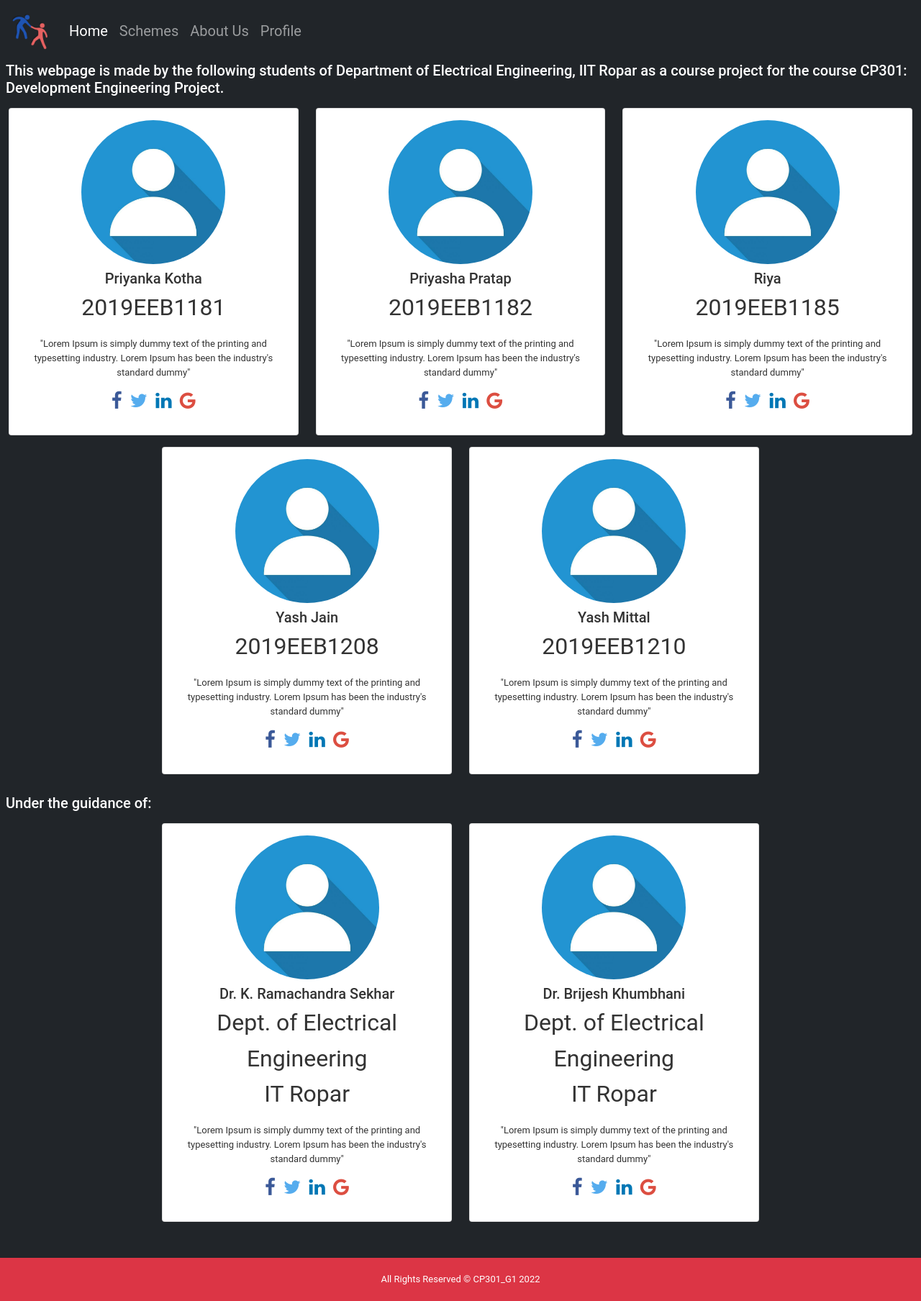
After one commit to Sahayata-Portal/sahayata-portal, a Django app: page /ourteam in a window 1280 px wide. The commit adds this page. Shown: the whole page at 72% size. Run offline with Django 4.2, Linux system fonts and the light colour scheme; parts of the project's set-up code (start-up, migrations or seed data) failed here and were passed over.

Commit message:
about us page added

```diff
--- /dev/null
+++ b/main/static/main/css/ourteam.css
@@ -0,0 +1,50 @@
+body {
+    margin: 0;
+    font-family: Roboto, -apple-system, BlinkMacSystemFont, "Segoe UI", Roboto, "Helvetica Neue", Arial, sans-serif, "Apple Color Emoji", "Segoe UI Emoji", "Segoe UI Symbol", "Noto Color Emoji";
+    font-size: .8125rem;
+    font-weight: 400;
+    line-height: 1.5385;
+    color: #333;
+    text-align: left;
+    background-color: #f5f5f5
+}
+
+.mt-100 {
+    margin-top: 100px
+}
+
+.book {
+    color: #66bb6a
+}
+
+.bg-success-400 {
+    background-color: #66bb6a
+}
+
+[class*=bg-]:not(.bg-transparent):not(.bg-light):not(.bg-white):not(.btn-outline):not(body) {
+    color: #fff
+}
+
+.btn {
+    position: relative
+}
+
+.border-warning-400 {
+    border-color: #ff7043
+}
+
+.facebook {
+    color: #3b5998
+}
+
+.google {
+    color: #dc4e41
+}
+
+.linkedin {
+    color: #0077b5
+}
+
+.twitter {
+    color: #55acee
+}
--- a/main/templates/main/base.html
+++ b/main/templates/main/base.html
@@ -31,7 +31,7 @@
                         <a class="nav-link" href=schemes [name='schemes']>Schemes</a>
                     </li>
                     <li class="nav-item">
-                        <a class="nav-link" href="#">About Us</a>
+                        <a class="nav-link" href=ourteam [name='ourteam']>About Us</a>
                     </li>
                     <li>
                         <a href="#" class="nav-link">Profile</a>
--- /dev/null
+++ b/main/templates/main/ourteam.html
@@ -0,0 +1,129 @@
+{% extends "main/base.html" %}
+{% load static %}
+
+{% block content %}
+<link rel="stylesheet" href="https://cdnjs.cloudflare.com/ajax/libs/font-awesome/4.7.0/css/font-awesome.min.css">
+<link rel="stylesheet" href="{% static 'main/css/ourteam.css' %}">
+<div class="text-white ms-2"><h5>This webpage is made by the following students of Department of Electrical Engineering, IIT Ropar as a course project for the course CP301: Development Engineering Project.</h5></div>
+<div class="container-fluid d-flex justify-content-center mt-2">
+    <div class="row">
+        <div class="col-lg-4 mt-2">
+            <div class="card">
+                <div class="card-body text-center"> <img src="{% static 'main/images/default_dp.jpg' %}" class="rounded-circle" width="200" height="200">
+                    <h5 class="card-title mt-2 mb-1">Priyanka Kotha</h5> <span class="fs-2 mb-3 font-weight-bold">2019EEB1181</span>
+                    <p class="mb-3 mt-3">"Lorem Ipsum is simply dummy text of the printing and typesetting industry. Lorem Ipsum has been the industry's standard dummy"</p>
+                    <ul class="list-inline">
+                        <li class="list-inline-item"><a><i class="fa fa-facebook fa-2x facebook"></i></a></li>
+                        <li class="list-inline-item"><a><i class="fa fa-twitter fa-2x twitter"></i></a></li>
+                        <li class="list-inline-item"><a><i class="fa fa-linkedin fa-2x linkedin"></i></a></li>
+                        <li class="list-inline-item"><a><i class="fa fa-google fa-2x google"></i></a></li>
+                    </ul>
+                </div>
+            </div>
+        </div>
+        <div class="col-lg-4 mt-2">
+            <div class="card">
+                <div class="card-body text-center"> <img src="{% static 'main/images/default_dp.jpg' %}" class="rounded-circle" width="200" height="200">
+                    <h5 class="card-title mt-2 mb-1">Priyasha Pratap</h5> <span class="fs-2 mb-3 font-weight-bold">2019EEB1182</span>
+                    <p class="mb-3 mt-3">"Lorem Ipsum is simply dummy text of the printing and typesetting industry. Lorem Ipsum has been the industry's standard dummy"</p>
+                    <ul class="list-inline">
+                        <li class="list-inline-item"><a><i class="fa fa-facebook fa-2x facebook"></i></a></li>
+                        <li class="list-inline-item"><a><i class="fa fa-twitter fa-2x twitter"></i></a></li>
+                        <li class="list-inline-item"><a><i class="fa fa-linkedin fa-2x linkedin"></i></a></li>
+                        <li class="list-inline-item"><a><i class="fa fa-google fa-2x google"></i></a></li>
+                    </ul>
+                </div>
+            </div>
+        </div>
+        <div class="col-lg-4 mt-2">
+            <div class="card">
+                <div class="card-body text-center"> <img src="{% static 'main/images/default_dp.jpg' %}" class="rounded-circle" width="200" height="200">
+                    <h5 class="card-title mt-2 mb-1">Riya</h5> <span class="fs-2 mb-3 font-weight-bold">2019EEB1185</span>
+                    <p class="mb-3 mt-3">"Lorem Ipsum is simply dummy text of the printing and typesetting industry. Lorem Ipsum has been the industry's standard dummy"</p>
+                    <ul class="list-inline">
+                        <li class="list-inline-item"><a><i class="fa fa-facebook fa-2x facebook"></i></a></li>
+                        <li class="list-inline-item"><a><i class="fa fa-twitter fa-2x twitter"></i></a></li>
+                        <li class="list-inline-item"><a><i class="fa fa-linkedin fa-2x linkedin"></i></a></li>
+                        <li class="list-inline-item"><a><i class="fa fa-google fa-2x google"></i></a></li>
+                    </ul>
+                </div>
+            </div>
+        </div>
+    </div>
+</div>
+
+<div class="container-fluid d-flex justify-content-center mt-2">
+    <div class="row">
+        <div class="col-lg-2 mt-2">
+        </div>
+        <div class="col-lg-4 mt-2">
+            <div class="card">
+                <div class="card-body text-center"> <img src="{% static 'main/images/default_dp.jpg' %}" class="rounded-circle" width="200" height="200">
+                    <h5 class="card-title mt-2 mb-1">Yash Jain</h5> <span class="fs-2 mb-3 font-weight-bold">2019EEB1208</span>
+                    <p class="mb-3 mt-3">"Lorem Ipsum is simply dummy text of the printing and typesetting industry. Lorem Ipsum has been the industry's standard dummy"</p>
+                    <ul class="list-inline">
+                        <li class="list-inline-item"><a><i class="fa fa-facebook fa-2x facebook"></i></a></li>
+                        <li class="list-inline-item"><a><i class="fa fa-twitter fa-2x twitter"></i></a></li>
+                        <li class="list-inline-item"><a><i class="fa fa-linkedin fa-2x linkedin"></i></a></li>
+                        <li class="list-inline-item"><a><i class="fa fa-google fa-2x google"></i></a></li>
+                    </ul>
+                </div>
+            </div>
+        </div>
+        <div class="col-lg-4 mt-2">
+            <div class="card">
+                <div class="card-body text-center"> <img src="{% static 'main/images/default_dp.jpg' %}" class="rounded-circle" width="200" height="200">
+                    <h5 class="card-title mt-2 mb-1">Yash Mittal</h5> <span class="fs-2 mb-3 font-weight-bold">2019EEB1210</span>
+                    <p class="mb-3 mt-3">"Lorem Ipsum is simply dummy text of the printing and typesetting industry. Lorem Ipsum has been the industry's standard dummy"</p>
+                    <ul class="list-inline">
+                        <li class="list-inline-item"><a><i class="fa fa-facebook fa-2x facebook"></i></a></li>
+                        <li class="list-inline-item"><a><i class="fa fa-twitter fa-2x twitter"></i></a></li>
+                        <li class="list-inline-item"><a><i class="fa fa-linkedin fa-2x linkedin"></i></a></li>
+                        <li class="list-inline-item"><a><i class="fa fa-google fa-2x google"></i></a></li>
+                    </ul>
+                </div>
+            </div>
+        </div>
+        <div class="col-lg-2 mt-2">
+        </div>
+    </div>
+</div>
+<br>
+<div class="text-white ms-2 mt-2"><h5>Under the guidance of:</h5></div>
+<div class="container-fluid d-flex justify-content-center mt-2">
+    <div class="row">
+        <div class="col-lg-2 mt-2">
+        </div>
+        <div class="col-lg-4 mt-2">
+            <div class="card">
+                <div class="card-body text-center"> <img src="{% static 'main/images/default_dp.jpg' %}" class="rounded-circle" width="200" height="200">
+                    <h5 class="card-title mt-2 mb-1">Dr. K. Ramachandra Sekhar</h5> <span class="fs-2 mb-3 font-weight-bold">Dept. of Electrical Engineering<br>IT Ropar</span>
+                    <p class="mb-3 mt-3">"Lorem Ipsum is simply dummy text of the printing and typesetting industry. Lorem Ipsum has been the industry's standard dummy"</p>
+                    <ul class="list-inline">
+                        <li class="list-inline-item"><a><i class="fa fa-facebook fa-2x facebook"></i></a></li>
+                        <li class="list-inline-item"><a><i class="fa fa-twitter fa-2x twitter"></i></a></li>
+                        <li class="list-inline-item"><a><i class="fa fa-linkedin fa-2x linkedin"></i></a></li>
+                        <li class="list-inline-item"><a><i class="fa fa-google fa-2x google"></i></a></li>
+                    </ul>
+                </div>
+            </div>
+        </div>
+        <div class="col-lg-4 mt-2">
+            <div class="card">
+                <div class="card-body text-center"> <img src="{% static 'main/images/default_dp.jpg' %}" class="rounded-circle" width="200" height="200">
+                    <h5 class="card-title mt-2 mb-1">Dr. Brijesh Khumbhani</h5> <span class="fs-2 mb-3 font-weight-bold">Dept. of Electrical Engineering<br>IT Ropar</span>
+                    <p class="mb-3 mt-3">"Lorem Ipsum is simply dummy text of the printing and typesetting industry. Lorem Ipsum has been the industry's standard dummy"</p>
+                    <ul class="list-inline">
+                        <li class="list-inline-item"><a><i class="fa fa-facebook fa-2x facebook"></i></a></li>
+                        <li class="list-inline-item"><a><i class="fa fa-twitter fa-2x twitter"></i></a></li>
+                        <li class="list-inline-item"><a><i class="fa fa-linkedin fa-2x linkedin"></i></a></li>
+                        <li class="list-inline-item"><a><i class="fa fa-google fa-2x google"></i></a></li>
+                    </ul>
+                </div>
+            </div>
+        </div>
+        <div class="col-lg-2 mt-2">
+        </div>
+    </div>
+</div>
+{% endblock %}
--- a/main/urls.py
+++ b/main/urls.py
@@ -22,4 +22,5 @@ urlpatterns = [
     path('home', views.HomePage, name='home'),
     path('newname', views.Page2, name='page2'),
     path('schemes', views.SchemePage, name='schemes'),
+    path('ourteam', views.Ourteam, name='ourteam'),
 ]
--- a/main/views.py
+++ b/main/views.py
@@ -3,9 +3,6 @@ from main.models import *
 
 # Create your views here.
 def HomePage(request):
-
-
-
 
 
   return render(request,"main/home.html")
@@ -28,3 +25,8 @@ def SchemePage(request):
 
 
   return render(request,"main/schemes.html",{"schemes":schemes})
+
+def Ourteam(request):
+
+
+  return render(request,"main/ourteam.html")
```
Also changed, not shown: main/static/main/images/default_dp.jpg (added).
